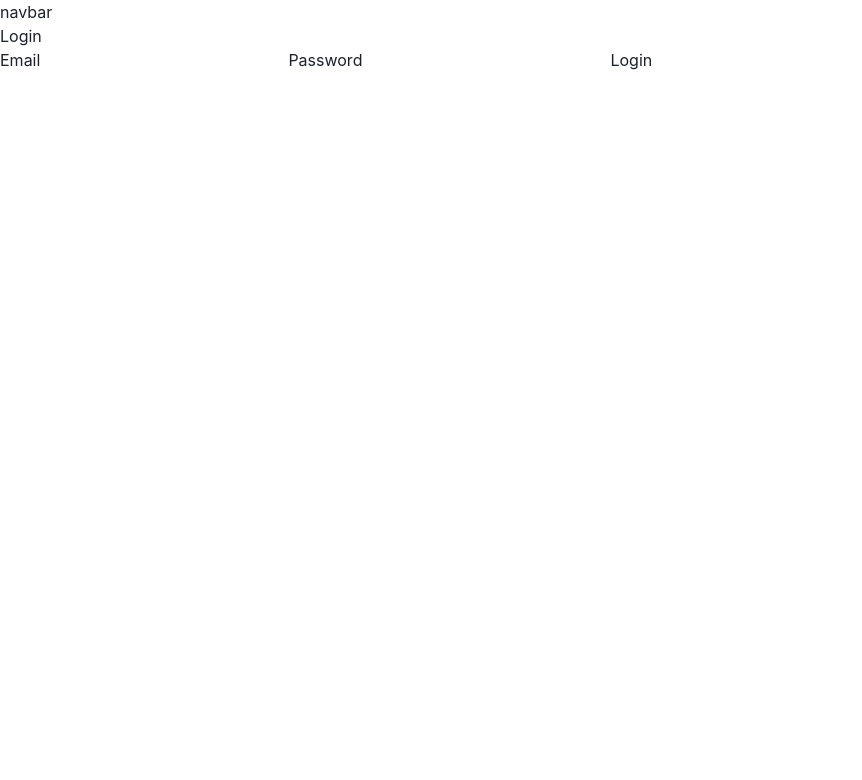
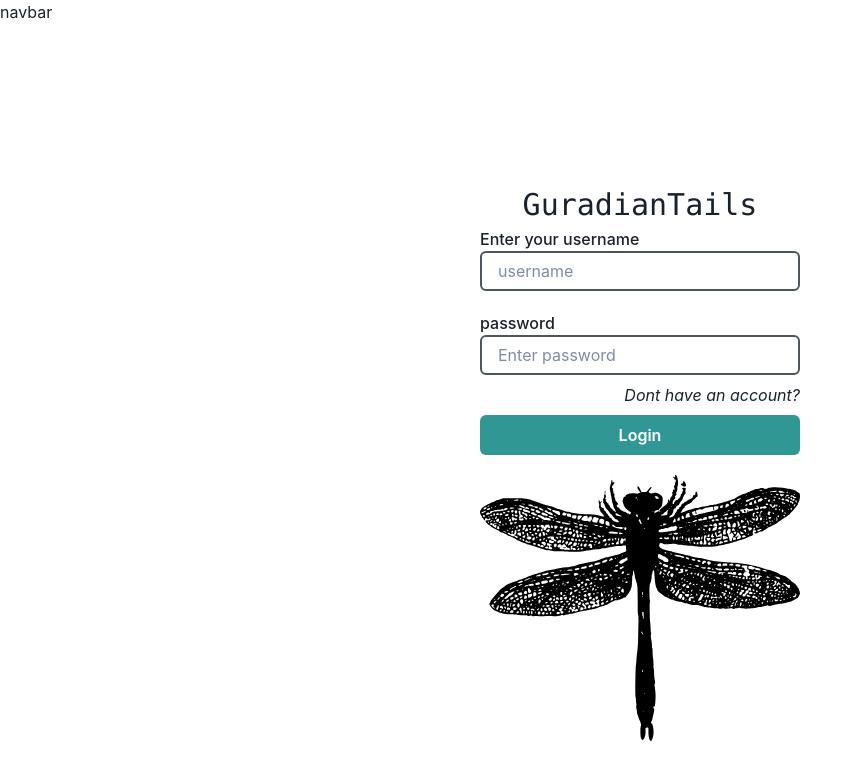
Before and after one commit to pontusva/GuardianTails, a React (Vite) app in the folder frontend/: page /login in a window 1280 px wide. Shown: the top 780 px of the page, without its empty margins (0-862 px from the left). Built offline with nearby package versions, Linux system fonts and the light colour scheme.

Commit message:
Add login page

```diff
--- a/frontend/src/pages/LoginPage.tsx
+++ b/frontend/src/pages/LoginPage.tsx
@@ -1,14 +1,128 @@
-export default function LoginPage() {
+import { useForm, SubmitHandler } from 'react-hook-form';
+import {
+  FormErrorMessage,
+  FormLabel,
+  FormControl,
+  Input,
+  Button,
+  Stack,
+} from '@chakra-ui/react';
+
+interface IFormInput {
+  username: string;
+  password: string;
+}
+
+export default function Login() {
+  const {
+    handleSubmit,
+    register,
+    formState: { errors, isSubmitting },
+  } = useForm<IFormInput>({
+    mode: 'onChange',
+  });
+
+  const onSubmit: SubmitHandler<IFormInput> = async (values: IFormInput) => {
+    console.log(values);
+
+    const respons = await fetch('http://localhost:8080/api/auth/signin', {
+      method: 'POST',
+      headers: {
+        'Content-Type': 'application/json',
+      },
+      body: JSON.stringify({
+        username: values.username,
+        password: values.password,
+      }),
+    });
+    const result = await respons.json();
+
+    console.log(result);
+    console.log(errors);
+  };
+
   return (
-    <div className="LoginPage">
-      <h1>Login</h1>
-      <form>
-        <label htmlFor="email">Email</label>
-        <input type="email" id="email" />
-        <label htmlFor="password">Password</label>
-        <input type="password" id="password" />
-        <button type="submit">Login</button>
-      </form>
+    <div
+      style={{ height: '100dvh', width: '100dvw' }}
+      className="flex flex-col justify-center items-center"
+      // className="bg-contain  bg-no-repeat bg-bottom object-contain bg-[url('/basicdragonfly.svg')]"
+    >
+      <div className="mt-20 w-80">
+        <h1 className=" text-center mb-1 font-mono text-3xl">GuradianTails</h1>
+        <form onSubmit={handleSubmit(onSubmit)}>
+          <Stack spacing={5}>
+            <FormControl isInvalid={!!errors.username}>
+              <div>
+                <FormLabel margin={0} htmlFor="email">
+                  Enter your username
+                </FormLabel>
+                <Input
+                  borderColor="#3b444b"
+                  opacity={0.9}
+                  borderWidth={2}
+                  id="username"
+                  type="text"
+                  placeholder="username"
+                  {...register('username', {
+                    required: 'This is required',
+                    minLength: {
+                      value: 2,
+                      message: 'Minimum length should be 4',
+                    },
+                  })}
+                />
+                <FormErrorMessage>
+                  {errors.username && errors.username.message}
+                </FormErrorMessage>
+              </div>
+            </FormControl>
+            <div>
+              <FormControl isInvalid={!!errors.password}>
+                <div>
+                  <FormLabel margin={0} className="" htmlFor="password">
+                    password
+                  </FormLabel>
+                  <Input
+                    borderColor="#3b444b"
+                    opacity={0.9}
+                    borderWidth={2}
+                    id="password"
+                    type="password"
+                    placeholder="Enter password"
+                    {...register('password', {
+                      required: 'This is required',
+                      minLength: {
+                        value: 2,
+                        message: 'Minimum length should be 4',
+                      },
+                    })}
+                  />
+                </div>
+                <FormErrorMessage>
+                  {errors.username && errors.username.message}
+                </FormErrorMessage>
+              </FormControl>
+            </div>
+          </Stack>
+
+          <div>
+            <p className="text-right my-2 cursor-pointer italic">
+              Dont have an account?
+            </p>
+            <Button
+              width={80}
+              colorScheme="teal"
+              isLoading={isSubmitting}
+              type="submit">
+              Login
+            </Button>
+          </div>
+        </form>
+
+        <div className="mt-5">
+          <img src="/basicdragonfly.svg" />
+        </div>
+      </div>
     </div>
   );
 }
```
